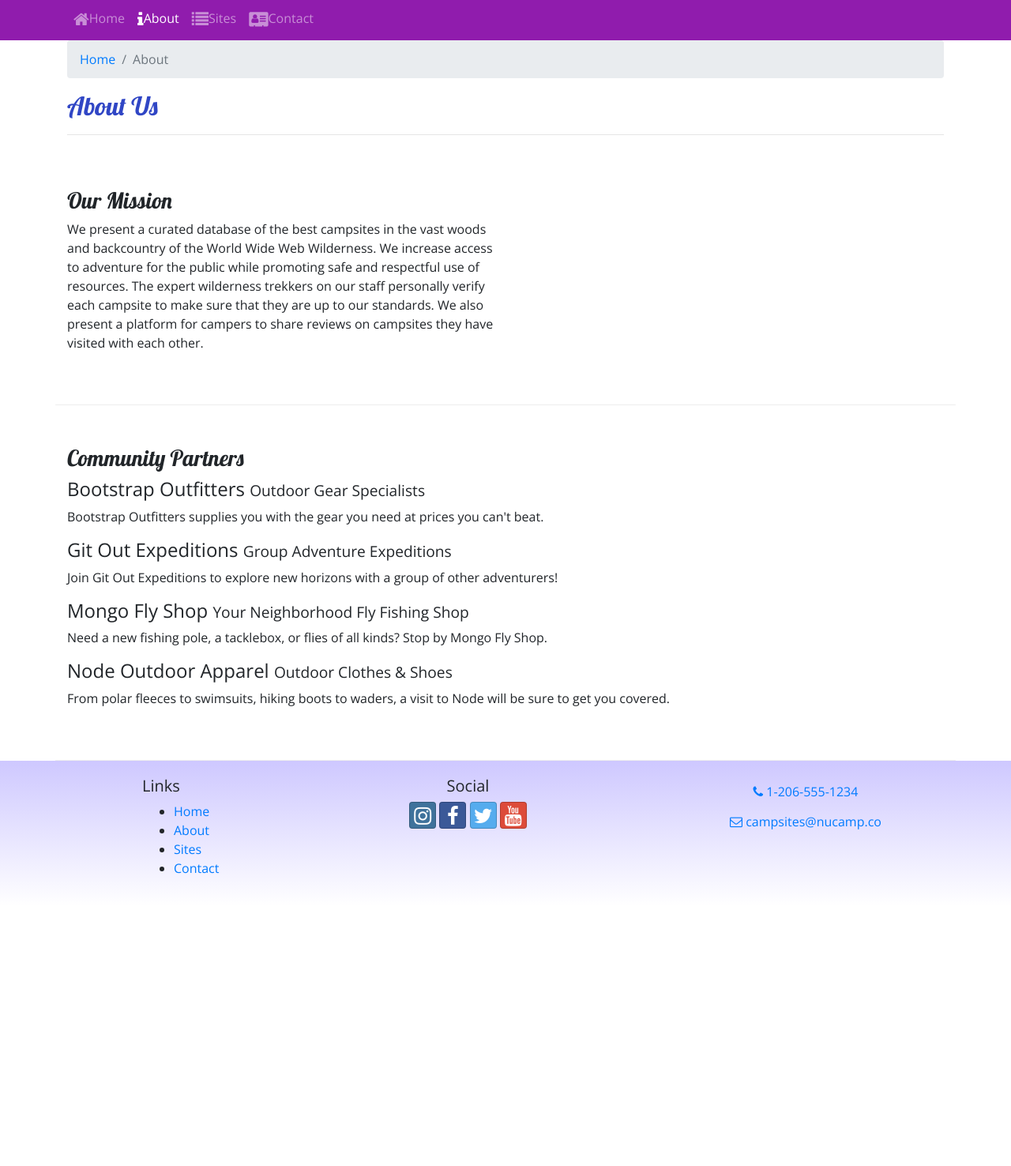
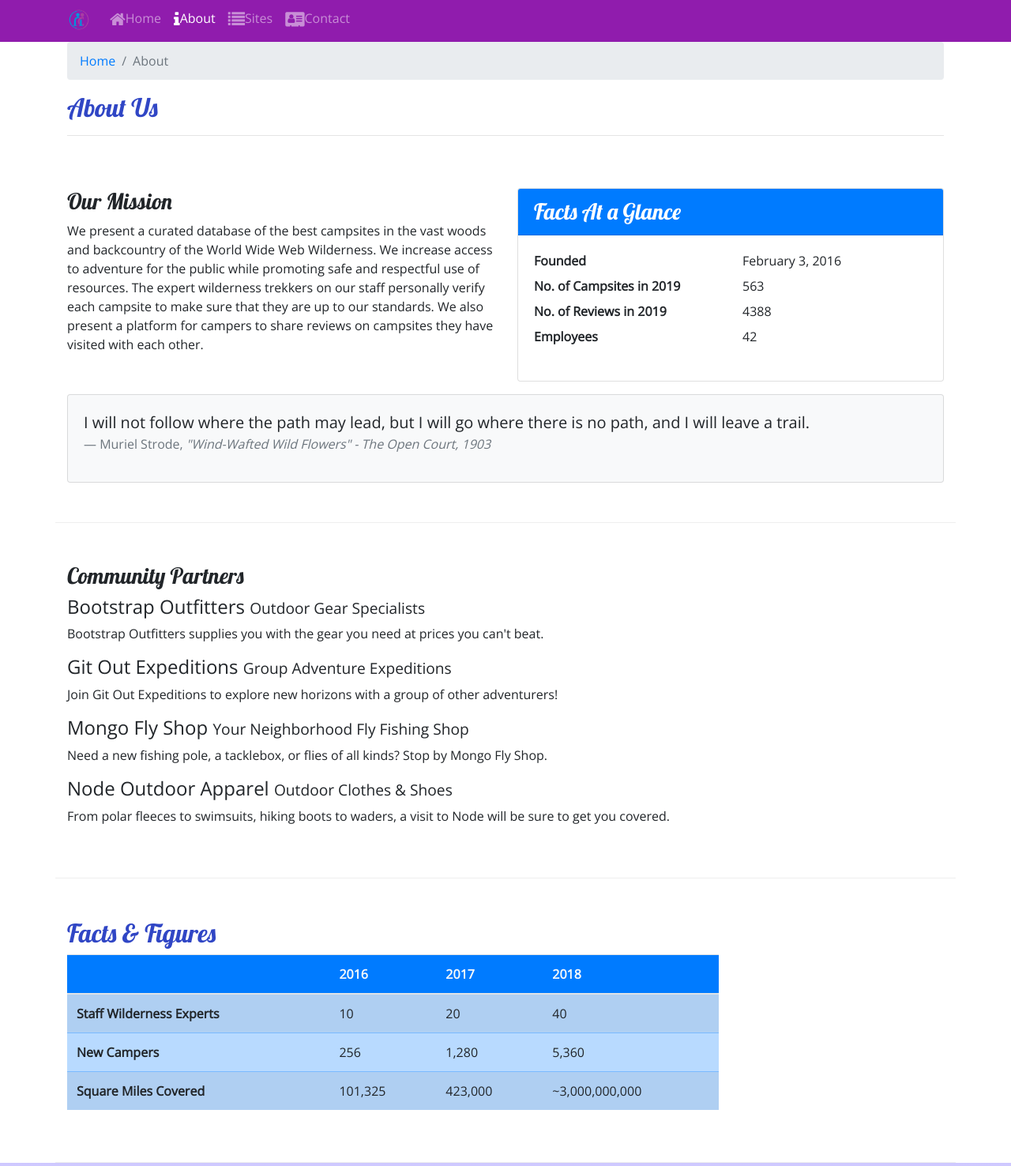
Before and after one commit to Chad-Graham/testsite, a website: page aboutus.html in a window 1280 px wide. Shown: the part 167-1643 px from the top of the page at 79% size. Before the commit the page ends 1314 px from the top, so only its background shows below. Drawn offline with nearby package versions, Linux system fonts and the light colour scheme.

Commit message:
Images and Media

```diff
--- a/aboutus.html
+++ b/aboutus.html
@@ -21,7 +21,12 @@
 
     <header class="jumbotron jumbotron-fluid">
         <div class="container">
-            <div class="col">
+            <div class="row">
+                <div class="col-4 col-sm-3 col-md-2 align-self-center">
+                <a href="index.html"><img src="img/logo.png" class="img-fluid" /></a>
+            </div>
+
+             <div class="col">
                 <h1>NuCamp</h1>
                 <h2>a better way to camp</h2>
             </div>
@@ -37,10 +42,12 @@
 
             <div class="collapse navbar-collapse" id="nucampNavbar">
                 <ul class="navbar-nav">
+                    <a class="navbar-brand" href="index.html"><img src="img/logo.png" height="30" width="30" /></a>
+
                     <li class="nav-item"><a class="nav-link" href="index.html"><i class="fa fa-home fa-lg"></i>Home</a>
                     </li>
-                    <li class="nav-item active"><a class="nav-link" href="#"><i class="fa fa-info fa-lg"></i>About</a>
-                    </li>
+                    <li class="nav-item active"><a class="nav-link" href="#"><i
+                                class="fa fa-info fa-lg"></i>About</a></li>
                     <li class="nav-item"><a class="nav-link" href="#"><i class="fa fa-list fa-lg"></i>Sites</a></li>
                     <li class="nav-item"><a class="nav-link" href="contactus.html"><i
                                 class="fa fa-address-card fa-lg"></i>Contact</a></li>
@@ -61,19 +68,41 @@
             </div>
         </div>
 
-
-        <div class="row row-content">
-            <div class="col-sm-6">
-                <h3>Our Mission</h3>
-                <p>We present a curated database of the best campsites in the vast woods and backcountry of the
-                    World
-                    Wide Web Wilderness. We increase access to adventure for the public while promoting safe and
-                    respectful use of resources. The expert wilderness trekkers on our staff personally verify each
-                    campsite to make sure that they are up to our standards. We also present a platform for campers
-                    to
-                    share reviews on campsites they have visited with each other.</p>
+            <div class="row row-content">
+                <div class="col-sm-6">
+                    <h3>Our Mission</h3>
+                    <p>We present a curated database of the best campsites in the vast woods and backcountry of the World Wide Web Wilderness. We increase access to adventure for the public while promoting safe and respectful use of resources. The expert wilderness trekkers on our staff personally verify each campsite to make sure that they are up to our standards. We also present a platform for campers to share reviews on campsites they have visited with  each other.</p>
+                </div>
+                <div class="col-sm-6">
+                    <div class="card">
+                        <h3 class="card-header bg-primary text-white">Facts At a Glance</h3>
+                        <div class="card-body">
+                            <dl class="row">
+                                <dt class="col-6">Founded</dt>
+                                <dd class="col-6">February 3, 2016</dd>
+                                <dt class="col-6">No. of Campsites in 2019</dt>
+                                <dd class="col-6">563</dd>
+                                <dt class="col-6">No. of Reviews in 2019</dt>
+                                <dd class="col-6">4388</dd>
+                                <dt class="col-6">Employees</dt>
+                                <dd class="col-6">42</dd>
+                            </dl>
+                        </div>
+                    </div>
+                </div>
+                <div class="col">
+                    <div class="card bg-light mt-3">
+                        <blockquote class="blockquote card-body">
+                            <p class="mb-0">I will not follow where the path may lead, but I will go where there is no path, and I will leave a trail.</p>
+                            <footer class="blockquote-footer">Muriel Strode,
+                                <cite title="Source Title">"Wind-Wafted Wild Flowers" -
+                                    The Open Court, 1903
+                                </cite>
+                            </footer>
+                        </blockquote>
+                    </div>
+                </div>
             </div>
-        </div>
 
 
         <div class="row row-content">
@@ -97,9 +126,46 @@
                     covered.</p>
             </div>
         </div>
+        <div class="row row-content">
+            <div class="col-sm-9">
+                <h2>Facts &amp; Figures</h2>
+                <div class="table-responsive">
+                    <table class="table table-striped">
+                        <thead>
+                            <tr class="bg-primary text-light">
+                                <th></th>
+                                <th>2016</th>
+                                <th>2017</th>
+                                <th>2018</th>
+                            </tr>
+                        </thead>
+                        <tbody class="table-primary">
+                            <tr>
+                                <th>Staff Wilderness Experts</th>
+                                <td>10</td>
+                                <td>20</td>
+                                <td>40</td>
+                            </tr>
+                            <tr>
+                                <th>New Campers</th>
+                                <td>256</td>
+                                <td>1,280</td>
+                                <td>5,360</td>
+                            </tr>
+                            <tr>
+                                <th>Square Miles Covered</th>
+                                <td>101,325</td>
+                                <td>423,000</td>
+                                <td>~3,000,000,000</td>
+                            </tr>
+                        </tbody>
+                    </table>
+                </div>
+            </div>
+       </div>
     </div>
 
-    <footer>
+    <footer class="site-footer">
 
         <div class="container">
             <div class="row">
--- a/css/styles.css
+++ b/css/styles.css
@@ -16,7 +16,7 @@ header h2 {
     color: #CEC8FF;
 }
 
-footer {
+.site-footer {
     background-image: linear-gradient(#CEC8FF, white);
     padding: 20px 0;
 }
```
Also changed, not shown: contactus.html (+18 -12 lines), index.html (+23 -9 lines), img/bootstrap-thumb.png (added), img/breadcrumb-trail-thumb.jpg (added), img/breadcrumb-trail.jpg (added), img/chrome-river-thumb.jpg (added), img/chrome-river.jpg (added), img/logo.png (added), img/react-lake-thumb.jpg (added), img/react-lake.jpg (added).
